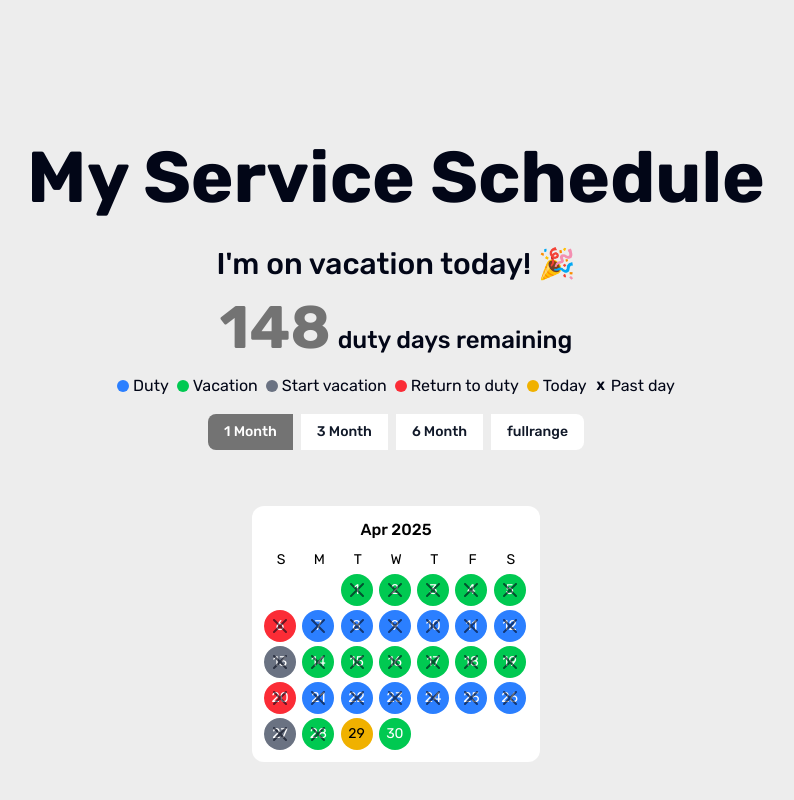
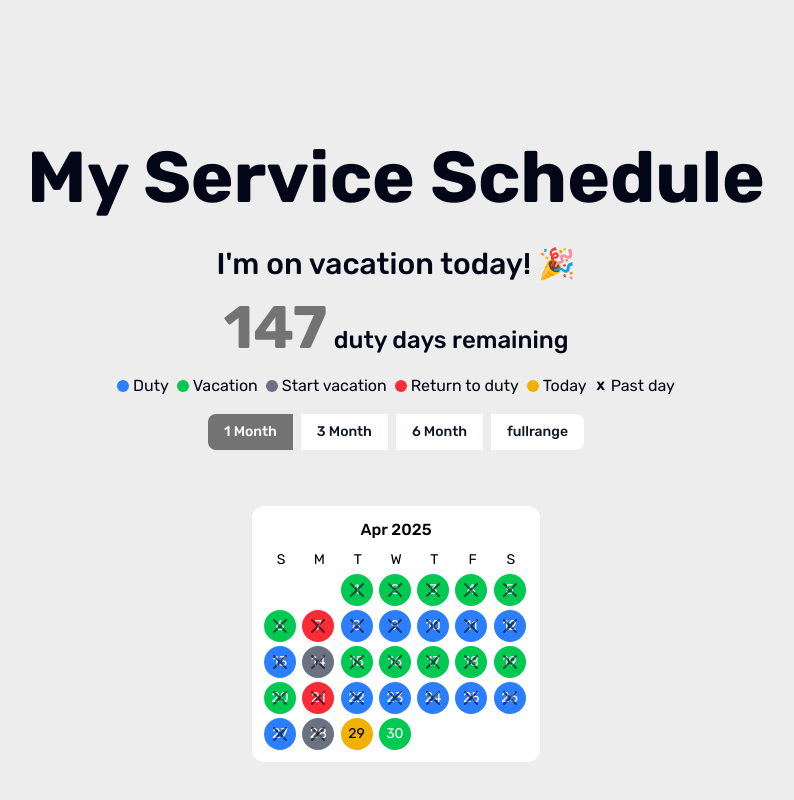
Before and after one commit to seifbasel/My-Portfolio, a Next.js app: page / in a window 1280 px wide. Shown: the part 1754-2554 px from the top of the page, without its empty margins (244-1038 px from the left). Built offline with nearby package versions, Linux system fonts and the light colour scheme.

Commit message:
update calender

```diff
--- a/src/components/army-calender.tsx
+++ b/src/components/army-calender.tsx
@@ -37,13 +37,13 @@ const getMonthsUntil = (end: Date): Date[] => {
   return months;
 };
 
-// Helper to find the next Sunday
-const getNextSunday = (date: Date): Date => {
+// Helper to find the next monday
+const getNextMonday = (date: Date): Date => {
   const result = new Date(date);
   const dayOfWeek = result.getDay();
   // If not Sunday (0), add days until we reach Sunday
   if (dayOfWeek !== 0) {
-    result.setDate(result.getDate() + (7 - dayOfWeek));
+    result.setDate(result.getDate() + (8 - dayOfWeek));
   }
   return result;
 };
@@ -124,7 +124,7 @@ const MilitaryServiceCalendar = ({
 
     // Start with the service start date
     let current = new Date(serviceStartDate);
-    let vacationStart = getNextSunday(current);
+    let vacationStart = getNextMonday(current);
 
     // Mark vacations and duty periods
     while (vacationStart <= endOfVisible) {
```
